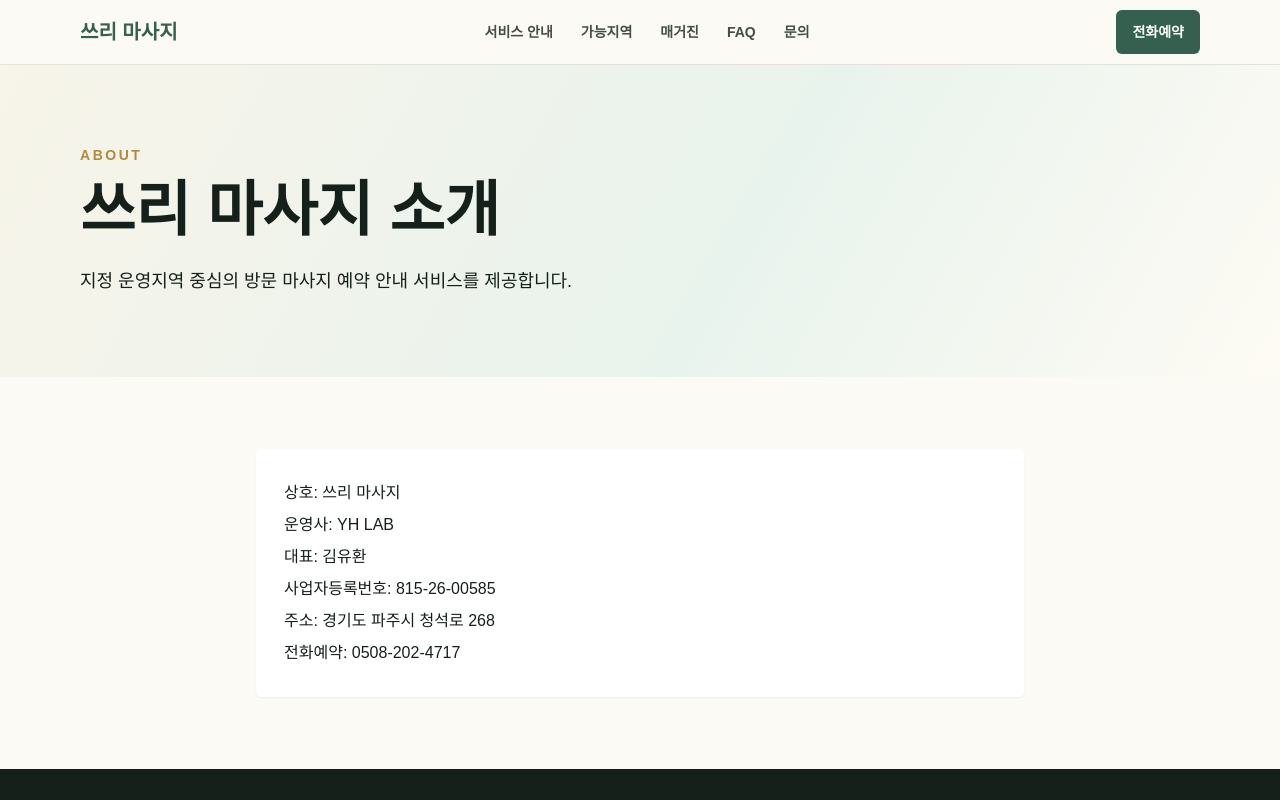
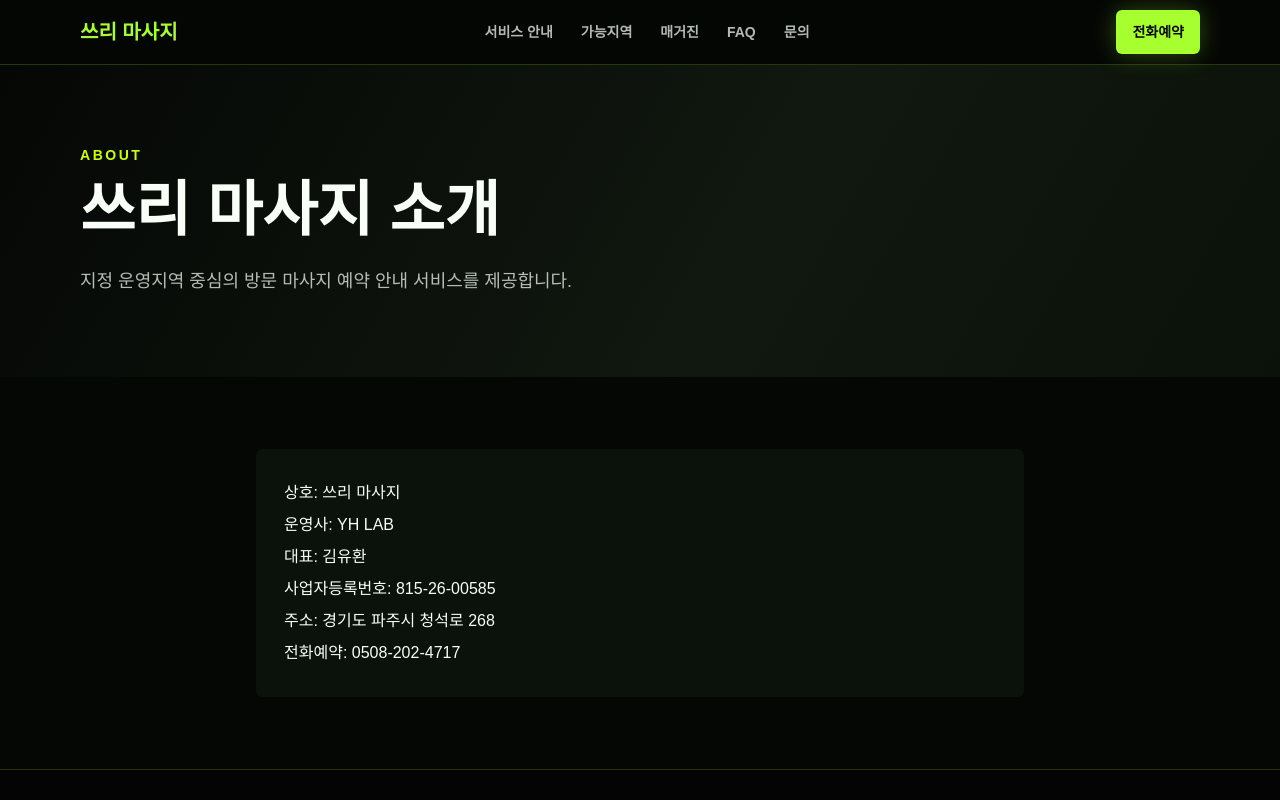
Before and after one commit to guhara1/sixmassage, a Next.js app: page /about in a window 1280 px wide. Shown: the top 800 px of the page. Built offline with nearby package versions, Linux system fonts and the light colour scheme.

Commit message:
Apply neon dark theme

```diff
--- a/app/globals.css
+++ b/app/globals.css
@@ -3,7 +3,7 @@
 @tailwind utilities;
 
 :root {
-  color-scheme: light;
+  color-scheme: dark;
   --safe-bottom: env(safe-area-inset-bottom, 0px);
 }
 
@@ -17,8 +17,8 @@ html {
 
 body {
   margin: 0;
-  background: #fbfaf5;
-  color: #16201b;
+  background: #050705;
+  color: #f7fff7;
   font-family: Arial, "Apple SD Gothic Neo", "Noto Sans KR", sans-serif;
 }
 
@@ -37,8 +37,40 @@ a {
 }
 
 .focus-ring:focus-visible {
-  outline: 3px solid #b48a3c;
+  outline: 3px solid #ccff00;
   outline-offset: 3px;
+}
+
+.bg-white,
+.bg-white\/72 {
+  background-color: rgba(13, 18, 12, 0.92) !important;
+}
+
+.bg-white\/96,
+.bg-ivory\/95,
+.bg-ivory\/96 {
+  background-color: rgba(5, 7, 5, 0.94) !important;
+}
+
+.border-black\/10,
+.border-black\/5 {
+  border-color: rgba(168, 255, 47, 0.2) !important;
+}
+
+.text-white\/72,
+.text-white\/78,
+.text-ink\/66,
+.text-ink\/68,
+.text-ink\/70,
+.text-ink\/72,
+.text-ink\/80 {
+  color: rgba(247, 255, 247, 0.72) !important;
+}
+
+.bg-leaf,
+.bg-gold {
+  color: #050705 !important;
+  box-shadow: 0 0 24px rgba(168, 255, 47, 0.28);
 }
 
 .phone-pulse {
@@ -48,11 +80,11 @@ a {
 @keyframes phonePulse {
   0%, 100% {
     transform: translateY(0) scale(1);
-    box-shadow: 0 0 0 0 rgba(180, 138, 60, 0.32);
+    box-shadow: 0 0 0 0 rgba(168, 255, 47, 0.42);
   }
   50% {
     transform: translateY(-1px) scale(1.02);
-    box-shadow: 0 0 0 10px rgba(180, 138, 60, 0);
+    box-shadow: 0 0 0 10px rgba(168, 255, 47, 0);
   }
 }
 
--- a/app/page.tsx
+++ b/app/page.tsx
@@ -16,7 +16,7 @@ export default function HomePage() {
   return (
     <>
       <JsonLd data={faqSchema} />
-      <section className="relative overflow-hidden bg-[linear-gradient(120deg,#f7f4e9_0%,#e9f3ed_56%,#ffffff_100%)]">
+      <section className="relative overflow-hidden bg-[linear-gradient(120deg,#050705_0%,#10180f_56%,#0b1209_100%)]">
         <div className="container grid min-h-[calc(100vh-65px)] items-center gap-10 py-12 md:grid-cols-[1.1fr_0.9fr] md:py-16">
           <div>
             <p className="mb-4 text-sm font-bold uppercase tracking-[0.18em] text-gold">전화예약 기반 방문 서비스</p>
--- a/components/PageHero.tsx
+++ b/components/PageHero.tsx
@@ -6,7 +6,7 @@ type PageHeroProps = {
 
 export function PageHero({ title, description, eyebrow }: PageHeroProps) {
   return (
-    <section className="bg-[linear-gradient(120deg,#f7f4e9_0%,#e9f3ed_58%,#fdfbf4_100%)] py-16 md:py-20">
+    <section className="bg-[linear-gradient(120deg,#050705_0%,#10180f_58%,#0b1209_100%)] py-16 md:py-20">
       <div className="container">
         {eyebrow ? <p className="mb-4 text-sm font-bold uppercase tracking-[0.18em] text-gold">{eyebrow}</p> : null}
         <h1 className="max-w-3xl text-4xl font-black leading-tight text-ink md:text-6xl">{title}</h1>
--- a/components/SiteFooter.tsx
+++ b/components/SiteFooter.tsx
@@ -3,7 +3,7 @@ import { site } from "@/lib/site-data";
 
 export function SiteFooter() {
   return (
-    <footer className="border-t border-black/10 bg-ink py-12 text-white">
+    <footer className="border-t border-black/10 bg-[#030403] py-12 text-white">
       <div className="container grid gap-8 md:grid-cols-[1.4fr_1fr_1fr]">
         <div>
           <p className="text-xl font-bold">{site.name}</p>
--- a/index.html
+++ b/index.html
@@ -10,11 +10,12 @@
     />
     <style>
       :root {
-        --ink: #16201b;
-        --leaf: #355f4f;
-        --mint: #e9f3ed;
-        --gold: #b48a3c;
-        --ivory: #fbfaf5;
+        --ink: #f7fff7;
+        --leaf: #a8ff2f;
+        --mint: #10180f;
+        --gold: #ccff00;
+        --ivory: #050705;
+        --panel: #0d120c;
       }
       * {
         box-sizing: border-box;
@@ -37,8 +38,8 @@
         position: sticky;
         top: 0;
         z-index: 10;
-        border-bottom: 1px solid rgba(0, 0, 0, 0.1);
-        background: rgba(251, 250, 245, 0.95);
+        border-bottom: 1px solid rgba(168, 255, 47, 0.2);
+        background: rgba(5, 7, 5, 0.95);
       }
       .nav {
         min-height: 64px;
@@ -59,12 +60,13 @@
         justify-content: center;
         border-radius: 6px;
         background: var(--leaf);
-        color: white;
+        color: #050705;
         padding: 0 18px;
         font-weight: 800;
+        box-shadow: 0 0 24px rgba(168, 255, 47, 0.28);
       }
       .hero {
-        background: linear-gradient(120deg, #f7f4e9 0%, #e9f3ed 56%, #fff 100%);
+        background: linear-gradient(120deg, #050705 0%, #10180f 56%, #0b1209 100%);
       }
       .hero-grid {
         min-height: calc(100vh - 64px);
@@ -91,7 +93,7 @@
       .lead {
         max-width: 680px;
         margin: 24px 0 0;
-        color: rgba(22, 32, 27, 0.72);
+        color: rgba(247, 255, 247, 0.72);
         font-size: 18px;
         line-height: 1.8;
       }
@@ -112,24 +114,25 @@
       }
       .primary {
         background: var(--leaf);
-        color: white;
+        color: #050705;
+        box-shadow: 0 0 24px rgba(168, 255, 47, 0.28);
       }
       .secondary {
-        border: 1px solid rgba(53, 95, 79, 0.28);
+        border: 1px solid rgba(168, 255, 47, 0.38);
         color: var(--leaf);
       }
       .panel {
-        border: 1px solid rgba(0, 0, 0, 0.1);
+        border: 1px solid rgba(168, 255, 47, 0.2);
         border-radius: 8px;
-        background: rgba(255, 255, 255, 0.72);
+        background: rgba(13, 18, 12, 0.92);
         padding: 22px;
-        box-shadow: 0 18px 45px rgba(22, 32, 27, 0.12);
+        box-shadow: 0 22px 60px rgba(168, 255, 47, 0.14);
       }
       .area {
         display: block;
-        border: 1px solid rgba(0, 0, 0, 0.1);
+        border: 1px solid rgba(168, 255, 47, 0.2);
         border-radius: 6px;
-        background: white;
+        background: var(--panel);
         padding: 18px;
         margin-top: 12px;
       }
@@ -139,7 +142,7 @@
       .area span {
         display: block;
         margin-top: 8px;
-        color: rgba(22, 32, 27, 0.68);
+        color: rgba(247, 255, 247, 0.68);
         font-size: 14px;
         line-height: 1.6;
       }
@@ -152,9 +155,9 @@
         gap: 18px;
       }
       .card {
-        border: 1px solid rgba(0, 0, 0, 0.1);
+        border: 1px solid rgba(168, 255, 47, 0.2);
         border-radius: 6px;
-        background: white;
+        background: var(--panel);
         padding: 22px;
       }
       .card h2 {
@@ -163,16 +166,17 @@
       }
       .card p,
       footer p {
-        color: rgba(22, 32, 27, 0.68);
+        color: rgba(247, 255, 247, 0.68);
         line-height: 1.7;
       }
       footer {
-        background: var(--ink);
-        color: white;
+        border-top: 1px solid rgba(168, 255, 47, 0.2);
+        background: #030403;
+        color: var(--ink);
         padding: 44px 0;
       }
       footer p {
-        color: rgba(255, 255, 255, 0.72);
+        color: rgba(247, 255, 247, 0.72);
       }
       .mobile-bar {
         display: none;
@@ -197,8 +201,8 @@
           display: grid;
           grid-template-columns: 1fr 64px;
           gap: 10px;
-          border-top: 1px solid rgba(0, 0, 0, 0.1);
-          background: rgba(251, 250, 245, 0.96);
+          border-top: 1px solid rgba(168, 255, 47, 0.2);
+          background: rgba(5, 7, 5, 0.96);
           padding: 10px 16px calc(10px + env(safe-area-inset-bottom, 0px));
         }
         .mobile-bar a {
@@ -215,7 +219,7 @@
         }
         .mobile-call {
           background: var(--gold);
-          color: white;
+          color: #050705;
           font-size: 20px;
         }
       }
--- a/tailwind.config.ts
+++ b/tailwind.config.ts
@@ -9,14 +9,14 @@ const config: Config = {
   theme: {
     extend: {
       colors: {
-        ink: "#16201b",
-        leaf: "#355f4f",
-        mint: "#e9f3ed",
-        gold: "#b48a3c",
-        ivory: "#fbfaf5"
+        ink: "#f7fff7",
+        leaf: "#a8ff2f",
+        mint: "#10180f",
+        gold: "#ccff00",
+        ivory: "#050705"
       },
       boxShadow: {
-        soft: "0 18px 45px rgba(22, 32, 27, 0.12)"
+        soft: "0 22px 60px rgba(168, 255, 47, 0.14)"
       }
     }
   },
```
